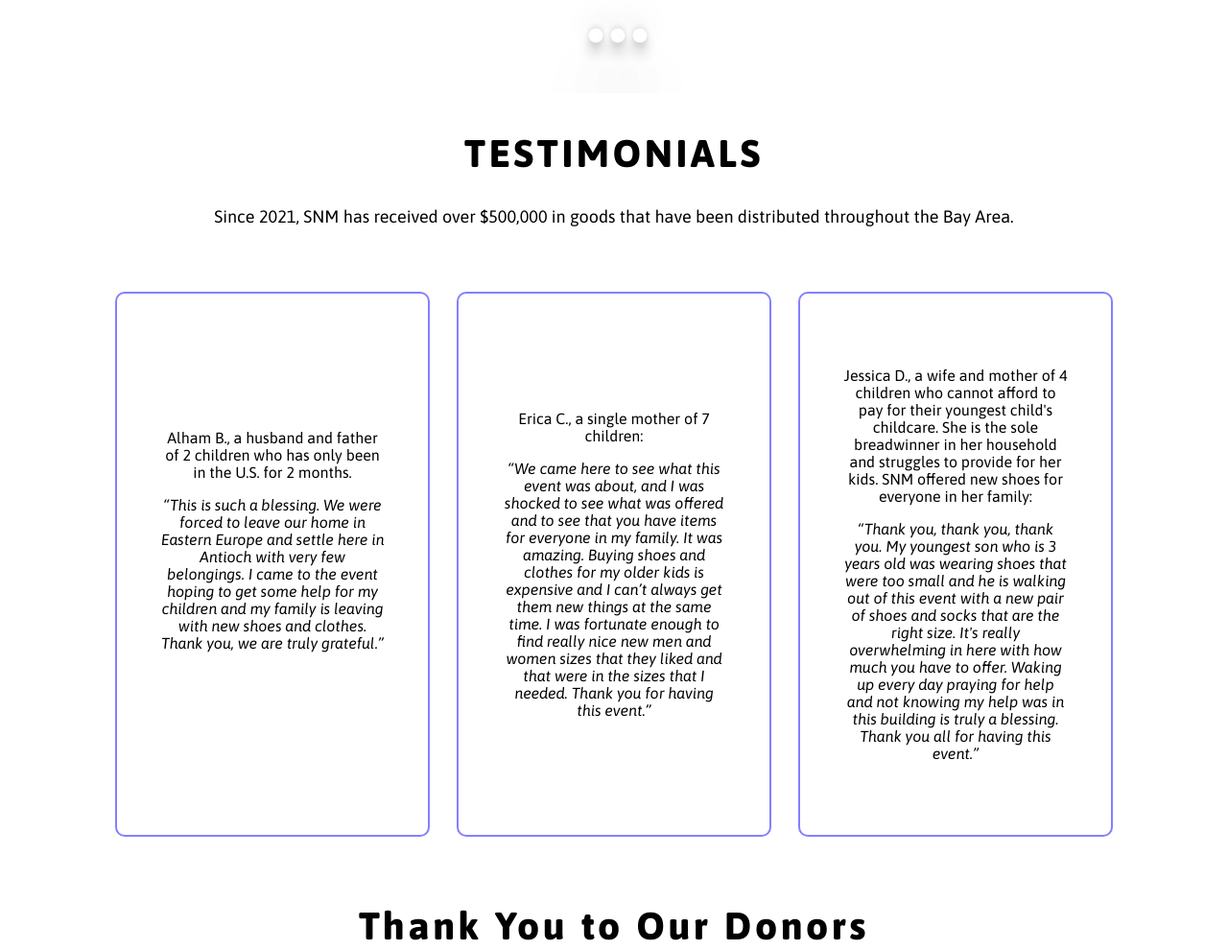
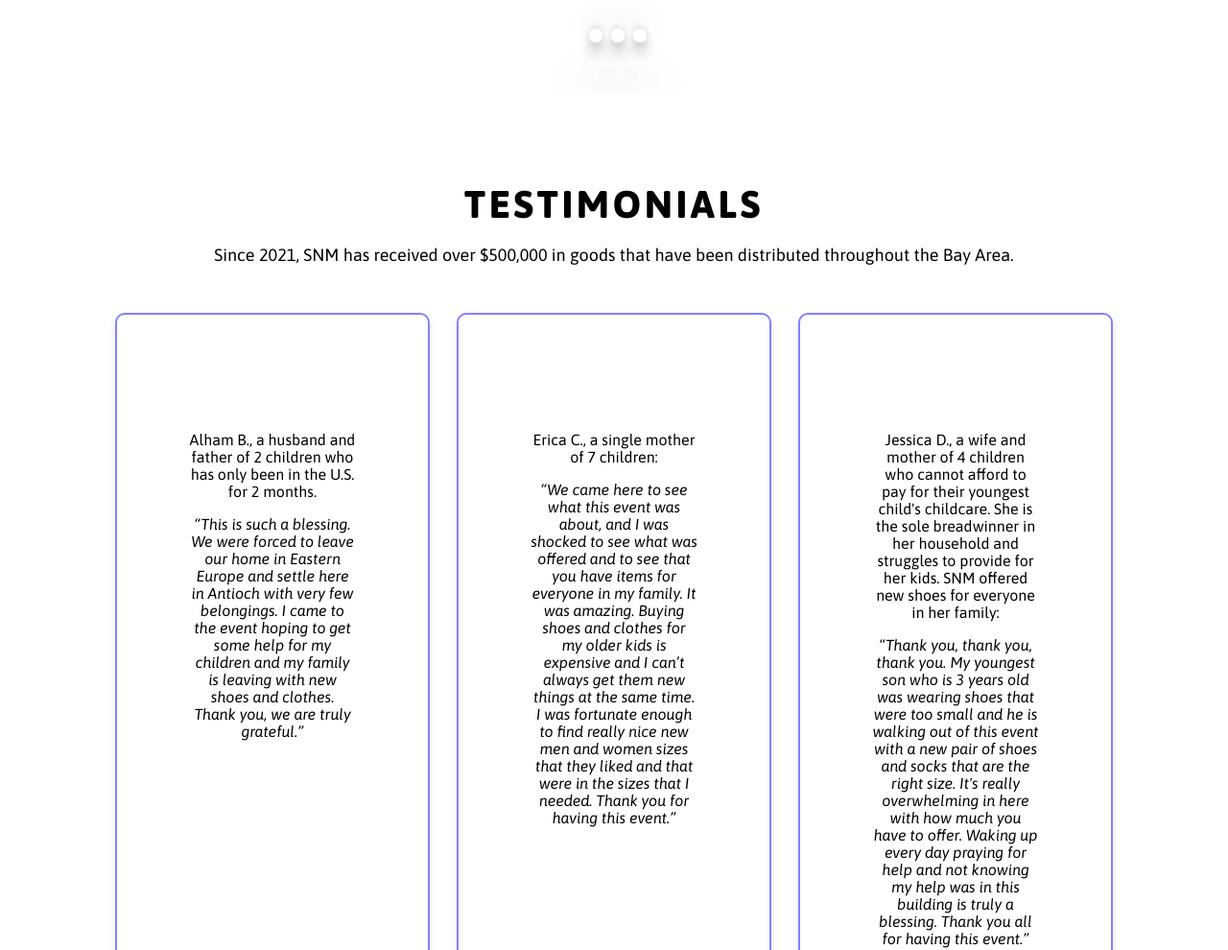
Before and after one commit to strengthnme/strengthnme.github.io, a plain HTML site: page index.html in a window 1280 px wide. Shown: the part 1520-2510 px from the top of the page at 96% size. Drawn offline with nearby package versions, Linux system fonts and the light colour scheme; files whose address does not match are found by name.

Commit message:
Update styles.css

```diff
--- a/styles.css
+++ b/styles.css
@@ -21,7 +21,7 @@ nav {
   top: 0; /* Align to the top */
   left: 0; /* Align to the left */
   right: 0; /* Stretch across the full width */
-  z-index: 1000;
+  z-index: 1000; /* Ensure it stays on top of other content */
 }
 
 nav a {
@@ -371,57 +371,74 @@ nav a {
 
 .testimonials {
   color: black;
-  background: white;
-  margin-top: 40px; /* Ensure proper units are used */
+/* Light background for contrast */
+  margin-top: 40px;
+  padding: 20px;
 }
 
 .testimonials h2 {
   text-align: center;
-  font-weight: 800; /* Extra bold font weight */
-  font-size: 2.5rem; /* Large font size for emphasis */
-  color: black; /* A deep blue color for a strong presence */
-  text-transform: uppercase; /* Transform text to uppercase for uniformity */
-  letter-spacing: 0.1em; /* Add spacing between letters for readability */
+  font-weight: 800;
+  font-size: 2.5rem;
+  color: black;
+  text-transform: uppercase;
+  letter-spacing: 0.1em;
+  margin-bottom: 20px; /* Add space below the heading */
 }
 
 .testimonials h3 {
   text-align: center;
-  font-size: 18px; /* Ensure font-size has a unit */
-  font-weight: 400; /* Standard weight for normal text */
+  font-size: 18px;
+  font-weight: 400;
+  margin-bottom: 30px; /* Add space below the sub-heading */
 }
 
 .testimonials-wrapper {
   gap: 28px;
   display: flex;
-  flex-wrap: wrap; /* Allows items to wrap to the next row */
-  justify-content: space-between; /* Distributes items evenly */
-  align-items: stretch; /* Stretches items to fill the container */
+  flex-wrap: wrap;
+  justify-content: space-between;
+  align-items: stretch;
   position: relative;
-  padding: 50px 120px; /* Uniform horizontal and vertical padding */
+  padding: 0 120px; /* Adjusted padding */
 }
 
 .testimonials-list-item {
   text-align: center;
-  flex: 1; /* Allows items to grow and take available space */
-  border: 2px solid #8280FF; /* Specify a color for the border */
+  flex: 1;
+  border: 2px solid #8280FF;
   padding: 45px;
-  border-radius: 10px; /* Rounded corners */
-  box-sizing: border-box; /* Include padding and border in the element's total width and height */
+  border-radius: 10px;
+  box-sizing: border-box;
+  background: white; /* White background for each item */
+  box-shadow: 0px 4px 8px rgba(0, 0, 0, 0.1); /* Subtle shadow for depth */
+  transition: transform 0.3s ease, box-shadow 0.3s ease; /* Smooth transition for hover effect */
 }
 
-.testimonials-first {
-  padding-top: 80px;
-  padding-bottom: 60px;
+.testimonials-list-item:hover {
+  transform: translateY(-5px); /* Slight lift on hover */
+  box-shadow: 0px 6px 12px rgba(0, 0, 0, 0.15); /* Enhanced shadow on hover */
 }
 
-.testimonials-second {
-  padding-top: 60px;
-  padding-bottom: 60px;
+.testimonials-first, .testimonials-second, .testimonials-third {
+  padding: 60px 30px; /* Uniform padding for all testimonials */
 }
 
-.testimonials-third {
-  padding-top: 15px;
+/* Responsive adjustments */
+@media (max-width: 768px) {
+  .testimonials-wrapper {
+    padding: 0 20px; /* Reduced padding for smaller screens */
+  }
+
+  .testimonials h2 {
+    font-size: 2rem; /* Smaller heading on smaller screens */
+  }
+
+  .testimonials h3 {
+    font-size: 16px; /* Smaller sub-heading on smaller screens */
+  }
 }
+
 
 .donor-section {
   width: 100%; /* Ensure the container spans full width */
```
